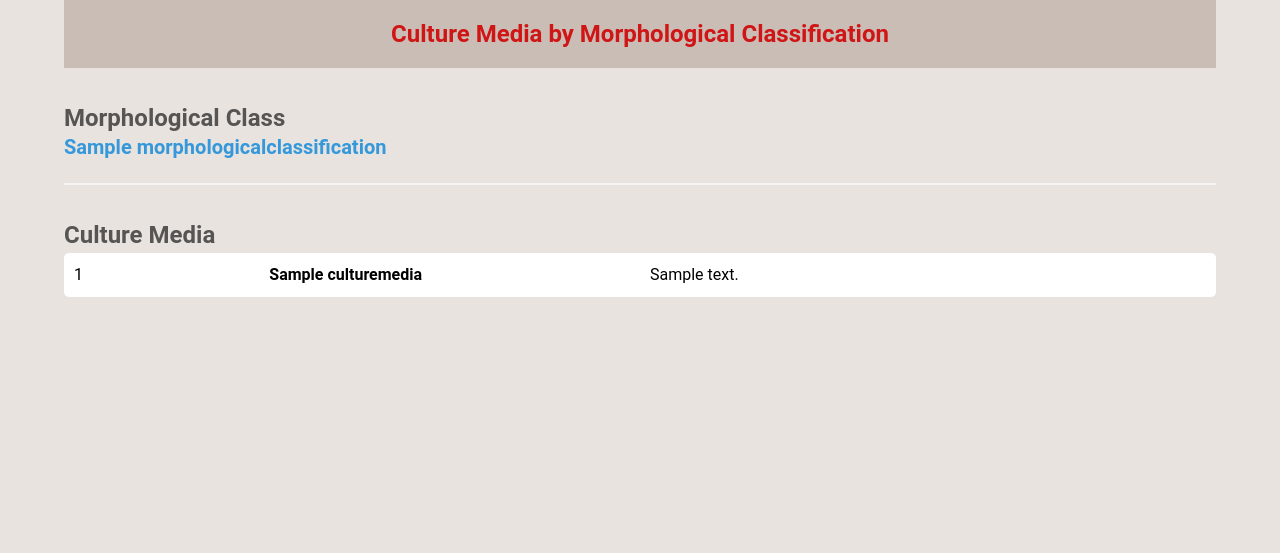
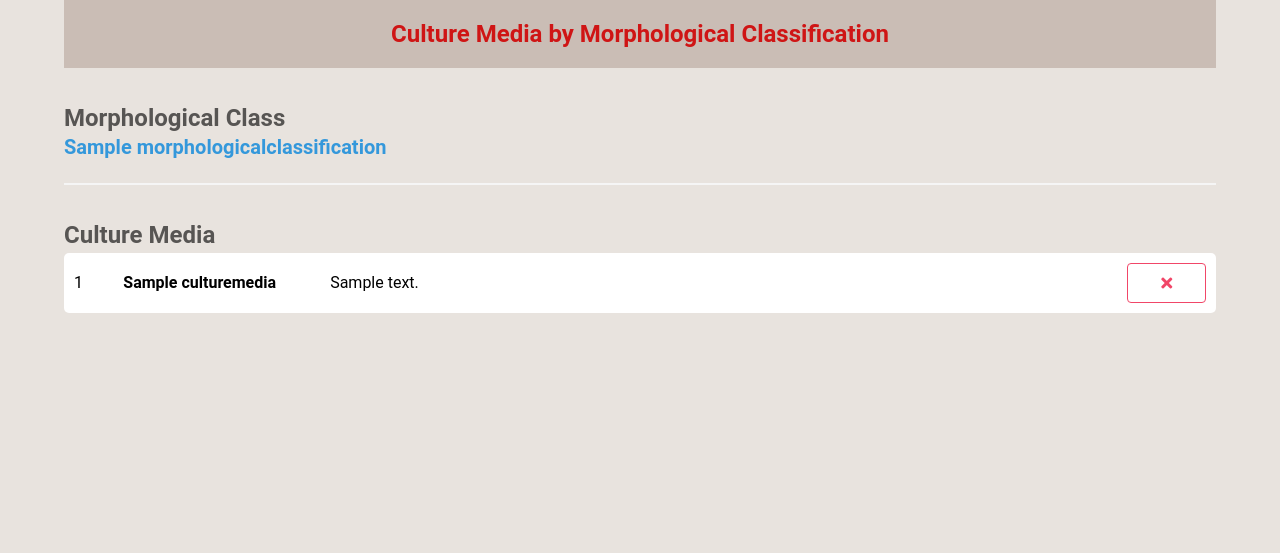
Before and after one commit to DoloresCode/finchfetch, a Django app: page /collection/ in a window 1280 px wide. Shown: the part 52-605 px from the top of the page. Run offline with Django 4.2, Linux system fonts and the light colour scheme; tables that the repository leaves empty hold one stand-in row (values such as "Sample post").

Commit message:
add route and view and style elements to remove culture media from Collection

```diff
--- a/main_app/static/styles/main.css
+++ b/main_app/static/styles/main.css
@@ -635,8 +635,9 @@ p {
 }
 
 .culture_media {
+  width: 100%;
   display: grid;
-  grid-template-columns: 1fr 2fr 3fr;
+  grid-template-columns: 0.1fr 0.5fr 2fr 0.2fr;
   gap: 10px;
   align-items: center;
   padding: 10px;
--- a/main_app/templates/Collection.html
+++ b/main_app/templates/Collection.html
@@ -18,6 +18,13 @@
       <span>{{forloop.counter}}</span>
       <span><b>{{culture_media.name}}</b></span>
       <span>{{culture_media.description}}</span>
+      <a href="{% url 'morphological_classification_culture_media_assoc' morphological_classification.pk culture_media.pk %}?assoc=remove"
+                               class="button is-danger is-outlined">
+                                <span class="icon is-small">
+                                    <i class="fas fa-times"></i>
+                                </span>
+                            </a>
+                        </span>
     </div>
 
     {% endfor %}
--- a/main_app/urls.py
+++ b/main_app/urls.py
@@ -11,4 +11,5 @@ urlpatterns = [
     path('microorganisms/<int:pk>/delete', views.MicroorganismDelete.as_view(), name="microorganism_delete"),
     path('microorganisms/<int:pk>/culture_medias/new/', views.CultureMediaCreate.as_view(), name="culture_media_create"),
     path('collection/', views.Collection.as_view(), name='collection'),
+    path('morphological-classifications/<int:pk>/culture_medias/<int:culture_media_pk>/', views.MorphologicalClassificationCultureMediaAssoc.as_view(), name="morphological_classification_culture_media_assoc"),
 ]
--- a/main_app/views.py
+++ b/main_app/views.py
@@ -90,3 +90,18 @@ class Collection(TemplateView):
         context = super().get_context_data(**kwargs)
         context["morphological_classifications"] = MorphologicalClassification.objects.all()
         return context
+
+class MorphologicalClassificationCultureMediaAssoc(View):
+
+    def get(self, request, pk, culture_media_pk):
+        # get the query param from the url
+        assoc = request.GET.get("assoc")
+        if assoc == "remove":
+            # get the morphological classification by the id and
+            # remove from the join table the given culture_media_id
+            MorphologicalClassification.objects.get(pk=pk).culture_medias.remove(culture_media_pk)
+        if assoc == "add":
+            # get the playlist by the id and
+            # add to the join table the given song_id
+            MorphologicalClassification.objects.get(pk=pk).culture_medias.add(culture_media_pk)
+        return redirect('collection')
```
